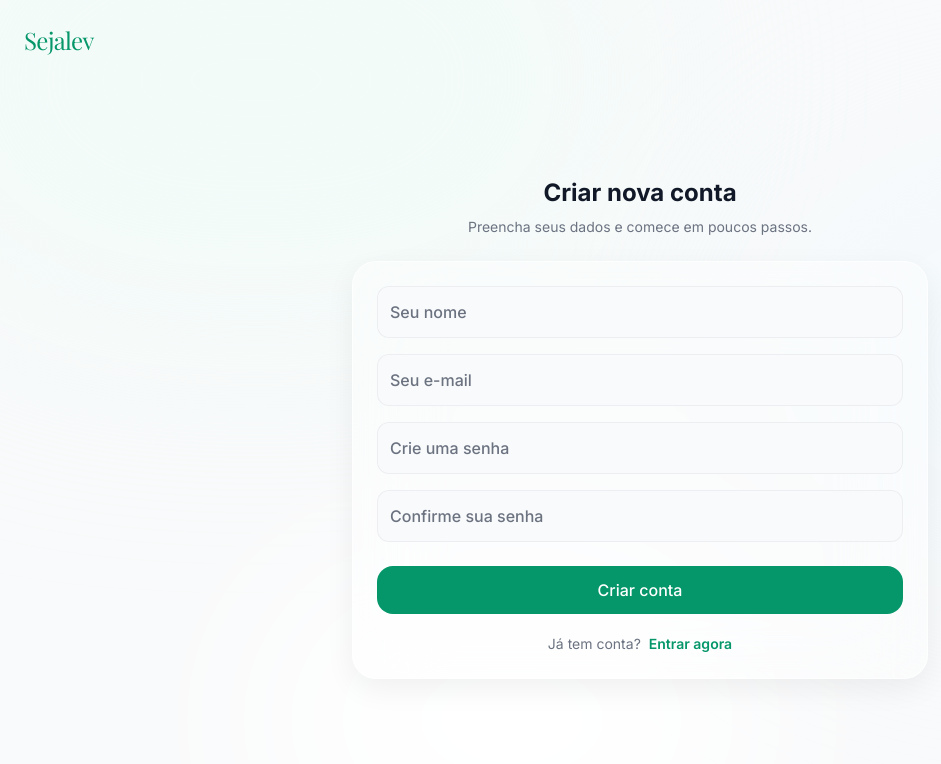
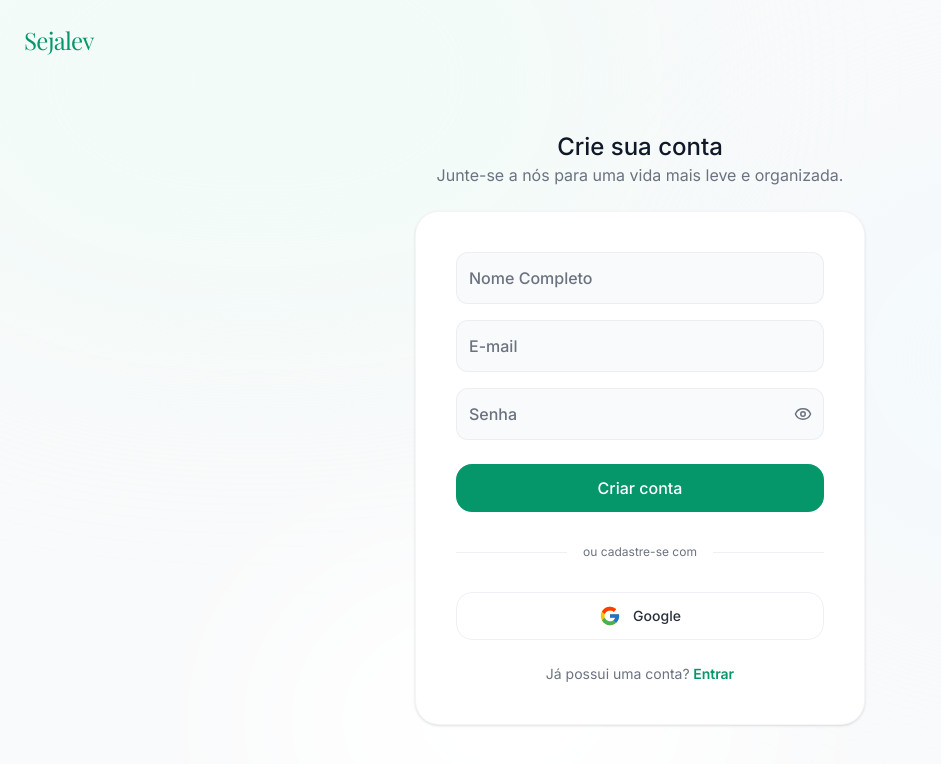
Before and after one commit to daniel-barbosaa/sejalev-frontend, a React (Vite) app: page /cadastro in a window 1280 px wide. Shown: the top 764 px of the page, without its empty margins (0-941 px from the left). Built offline with nearby package versions, Linux system fonts and the light colour scheme; a web font is replaced by a local one.

Commit message:
refactor(register): adjusts register screen

```diff
--- a/src/view/components/ui/button.tsx
+++ b/src/view/components/ui/button.tsx
@@ -12,7 +12,7 @@ const buttonVariants = cva(
         default: "bg-primary text-white hover:bg-primary/80",
         destructive: "bg-destructive hover:bg-destructive/80 text-white",
         outline:
-          "bg-transparent border border-gray-800 text-foreground/90 hover:bg-gray-800/5",
+          "bg-transparent border border-border/60 text-foreground/90 hover:bg-gray-800/5",
       },
     },
     defaultVariants: {
--- a/src/view/login/index.tsx
+++ b/src/view/login/index.tsx
@@ -1,12 +1,13 @@
 import { Link } from "react-router-dom";
 
+import GoogleLogo from "../../assets/google.svg";
 import { Button } from "../components/ui/button";
 import { Input } from "../components/ui/input";
 import { PasswordField } from "../components/ui/password-field";
 
 export function Login() {
   return (
-    <section className="w-full max-w-xl">
+    <section className="w-full max-w-112.5">
       <div className="mb-4 text-center md:mb-6">
         <h1 className="text-foreground text-2xl font-medium">
           Acesse sua conta
@@ -37,38 +38,9 @@ export function Login() {
           </div>
 
           <div className="grid grid-cols-1">
-            <Button
-              type="button"
-              className="border-border/60 flex space-x-3 border"
-              variant="outline"
-            >
-              <svg
-                width="20"
-                height="20"
-                viewBox="0 0 24 24"
-                fill="none"
-                xmlns="http://www.w3.org/2000/svg"
-              >
-                <path
-                  d="M22.56 12.25c0-.78-.07-1.53-.2-2.25H12v4.26h5.92c-.26 1.37-1.04 2.53-2.21 3.31v2.77h3.57c2.08-1.92 3.28-4.74 3.28-8.09z"
-                  fill="#4285F4"
-                />
-                <path
-                  d="M12 23c2.97 0 5.46-.98 7.28-2.66l-3.57-2.77c-.98.66-2.23 1.06-3.71 1.06-2.86 0-5.29-1.93-6.16-4.53H2.18v2.84C3.99 20.53 7.7 23 12 23z"
-                  fill="#34A853"
-                />
-                <path
-                  d="M5.84 14.09c-.22-.66-.35-1.36-.35-2.09s.13-1.43.35-2.09V7.07H2.18C1.43 8.55 1 10.22 1 12s.43 3.45 1.18 4.93l3.66-2.84z"
-                  fill="#FBBC05"
-                />
-                <path
-                  d="M12 5.38c1.62 0 3.06.56 4.21 1.64l3.15-3.15C17.45 2.09 14.97 1 12 1 7.7 1 3.99 3.47 2.18 7.07l3.66 2.84c.87-2.6 3.3-4.53 6.16-4.53z"
-                  fill="#EA4335"
-                />
-              </svg>
-              <span className="text-foreground text-sm font-medium">
-                Google
-              </span>
+            <Button type="button" className="space-x-3" variant="outline">
+              <img className="w-5.5" src={GoogleLogo} alt="google" />
+              <span className="text-sm">Google</span>
             </Button>
           </div>
 
@@ -76,9 +48,10 @@ export function Login() {
             <p className="text-muted-foreground text-sm">
               Ainda não tem uma conta?
               <Link
-                to="/cadastrar"
+                to="/cadastro"
                 className="text-primary font-semibold decoration-2 underline-offset-4 hover:underline"
               >
+                {" "}
                 Criar conta
               </Link>
             </p>
--- a/src/view/register/index.tsx
+++ b/src/view/register/index.tsx
@@ -1,53 +1,61 @@
 import { Link } from "react-router-dom";
 
+import GoogleLogo from "../../assets/google.svg";
 import { Button } from "../components/ui/button";
 import { Input } from "../components/ui/input";
+import { PasswordField } from "../components/ui/password-field";
 
 export function Register() {
   return (
-    <section className="w-full max-w-xl">
+    <section className="w-full max-w-112.5">
       <div className="mb-4 text-center md:mb-6">
-        <h2 className="text-2xl font-bold">Criar nova conta</h2>
-        <p className="text-muted-foreground mt-2 text-sm">
-          Preencha seus dados e comece em poucos passos.
+        <h1 className="text-foreground text-2xl font-medium">Crie sua conta</h1>
+        <p className="text-muted-foreground">
+          Junte-se a nós para uma vida mais leve e organizada.
         </p>
       </div>
 
-      <div className="rounded-3xl p-6 md:border md:border-white/60 md:bg-white/40 md:shadow-[0_10px_30px_rgba(0,0,0,0.06)] md:backdrop-blur-2xl">
-        <div className="flex flex-col gap-3 md:gap-4">
-          <Input name="name" placeholder="Seu nome" />
+      <div className="border-border/40 rounded-3xl border bg-white p-8 shadow-sm sm:p-10">
+        <form className="space-y-6">
+          <div className="space-y-4">
+            <Input name="fullName" type="text" placeholder="Nome Completo" />
+            <Input name="email" type="email" placeholder="E-mail" />
+            <PasswordField name="password" />
+          </div>
 
-          <Input
-            autoComplete="email"
-            name="email"
-            placeholder="Seu e-mail"
-            type="email"
-          />
-          <Input
-            autoComplete="new-password"
-            name="password"
-            placeholder="Crie uma senha"
-            type="password"
-          />
-          <Input
-            autoComplete="new-password"
-            name="passwordConfirmation"
-            placeholder="Confirme sua senha"
-            type="password"
-          />
+          <Button className="w-full">Criar conta</Button>
 
-          <Button className="mt-2 w-full">Criar conta</Button>
-        </div>
+          <div className="relative py-2">
+            <div className="absolute inset-0 flex items-center">
+              <div className="border-border/60 w-full border-t"></div>
+            </div>
+            <div className="relative flex justify-center text-xs">
+              <span className="text-muted-foreground bg-white px-4">
+                ou cadastre-se com
+              </span>
+            </div>
+          </div>
 
-        <p className="text-muted-foreground mt-5 text-center text-sm">
-          Já tem conta?
-          <Link
-            to="/conta"
-            className="text-primary ml-2 font-semibold hover:underline"
-          >
-            Entrar agora
-          </Link>
-        </p>
+          <div className="grid grid-cols-1">
+            <Button type="button" className="space-x-3" variant="outline">
+              <img className="w-5.5" src={GoogleLogo} alt="google" />
+              <span className="text-sm">Google</span>
+            </Button>
+          </div>
+
+          <div className="text-center">
+            <p className="text-muted-foreground text-sm">
+              Já possui uma conta?
+              <Link
+                to="/conta"
+                className="text-primary font-semibold decoration-2 underline-offset-4 hover:underline"
+              >
+                {" "}
+                Entrar
+              </Link>
+            </p>
+          </div>
+        </form>
       </div>
     </section>
   );
```
Also changed, not shown: src/assets/google.svg (added).
